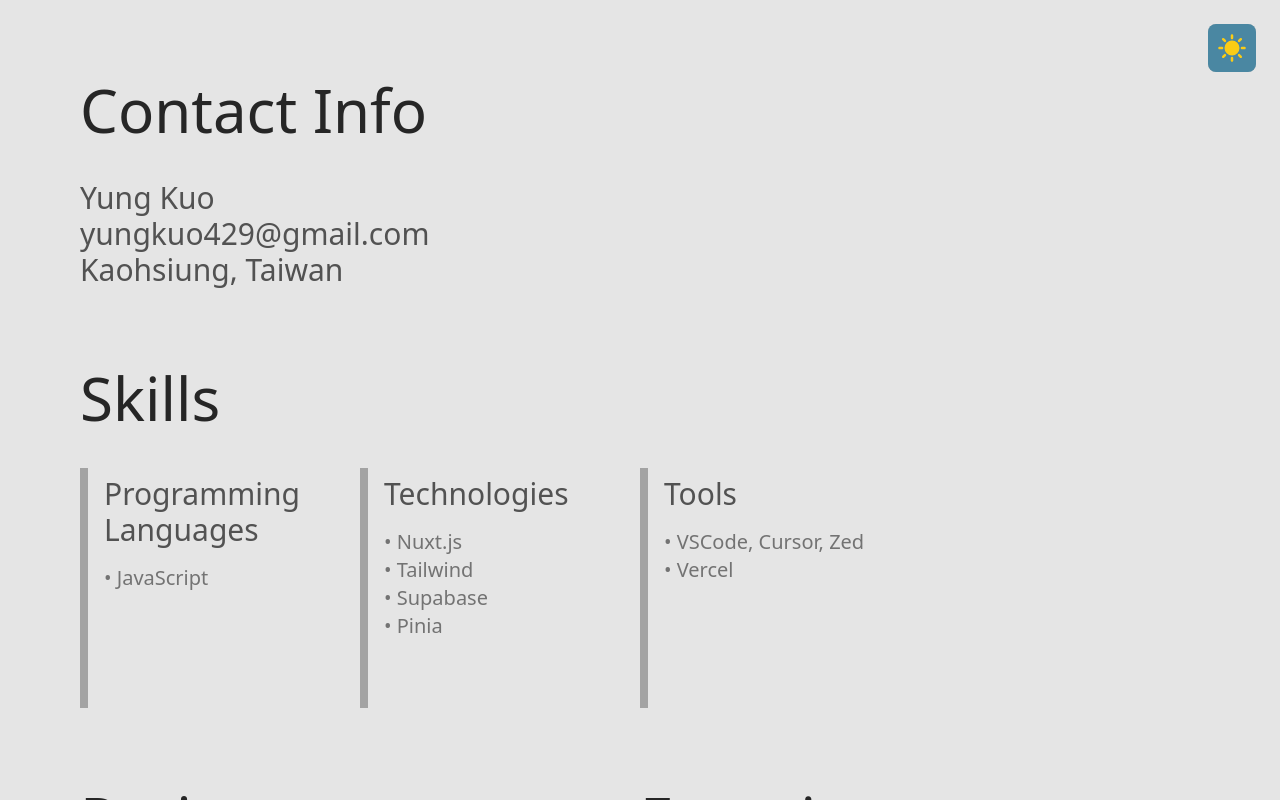
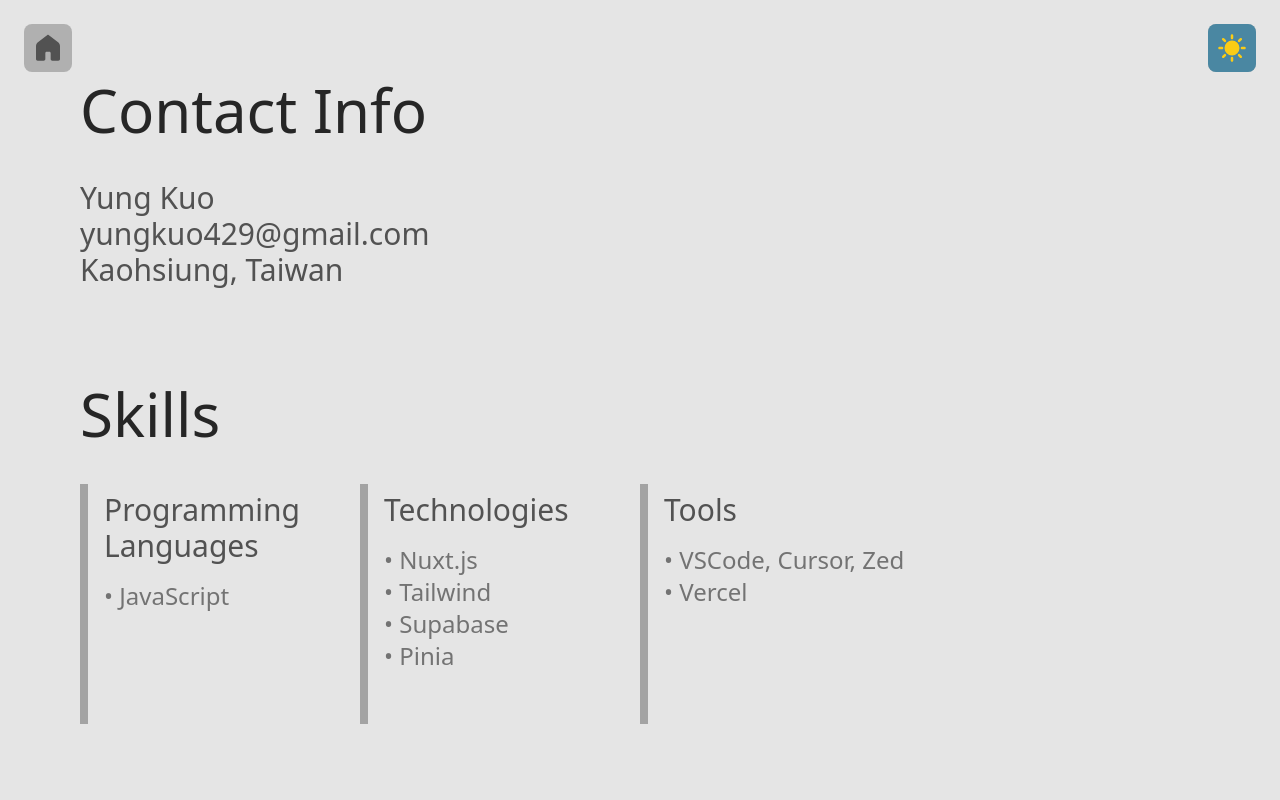
Before and after one commit to Yung-Kuo/my-blog, a Nuxt app: page /resume in a window 1280 px wide. Built offline with nearby package versions, Linux system fonts and the light colour scheme; no server answers.

Commit message:
add home page shortcut and modify resume

```diff
--- /dev/null
+++ b/components/Gadget/Home.vue
@@ -0,0 +1,13 @@
+<template>
+  <NuxtLink to="/">
+    <div
+      class="absolute left-6 top-6 z-30 flex h-12 w-12 items-center justify-center rounded-lg bg-neutral-400 bg-opacity-80 text-neutral-600 transition-all hover:bg-opacity-100 hover:text-neutral-800 dark:bg-neutral-800 dark:bg-opacity-80 dark:text-neutral-400 dark:hover:bg-neutral-700 dark:hover:bg-opacity-100 dark:hover:text-neutral-200"
+    >
+      <div
+        class="flex h-full w-full items-center justify-center rounded-lg bg-yellow-400 bg-opacity-0 transition-all hover:bg-opacity-10"
+      >
+        <IconsHome />
+      </div>
+    </div>
+  </NuxtLink>
+</template>
--- /dev/null
+++ b/components/Icons/Home.vue
@@ -0,0 +1,13 @@
+<template>
+  <svg
+    xmlns="http://www.w3.org/2000/svg"
+    width="2em"
+    height="2em"
+    viewBox="0 0 48 48"
+  >
+    <path
+      fill="currentColor"
+      d="M39.5,43h-9c-1.381,0-2.5-1.119-2.5-2.5v-9c0-1.105-0.895-2-2-2h-4c-1.105,0-2,0.895-2,2v9c0,1.381-1.119,2.5-2.5,2.5h-9	C7.119,43,6,41.881,6,40.5V21.413c0-2.299,1.054-4.471,2.859-5.893L23.071,4.321c0.545-0.428,1.313-0.428,1.857,0L39.142,15.52	C40.947,16.942,42,19.113,42,21.411V40.5C42,41.881,40.881,43,39.5,43z"
+    ></path>
+  </svg>
+</template>
--- a/components/Icons/Moon.vue
+++ b/components/Icons/Moon.vue
@@ -1,9 +1,13 @@
 <template>
-  <svg xmlns="http://www.w3.org/2000/svg" width="1em" height="1em" viewBox="0 0 512 512"><path fill="currentColor" d="M152.62 126.77c0-33 4.85-66.35 17.23-94.77C87.54 67.83 32 151.89 32 247.38C32 375.85 136.15 480 264.62 480c95.49 0 179.55-55.54 215.38-137.85c-28.42 12.38-61.8 17.23-94.77 17.23c-128.47 0-232.61-104.14-232.61-232.61Z"></path></svg>
+  <svg
+    xmlns="http://www.w3.org/2000/svg"
+    width="1em"
+    height="1em"
+    viewBox="0 0 512 512"
+  >
+    <path
+      fill="currentColor"
+      d="M152.62 126.77c0-33 4.85-66.35 17.23-94.77C87.54 67.83 32 151.89 32 247.38C32 375.85 136.15 480 264.62 480c95.49 0 179.55-55.54 215.38-137.85c-28.42 12.38-61.8 17.23-94.77 17.23c-128.47 0-232.61-104.14-232.61-232.61Z"
+    ></path>
+  </svg>
 </template>
-
-<script>
-export default {
-  name: 'IonMoonSharp'
-}
-</script>
--- a/components/Icons/Sun.vue
+++ b/components/Icons/Sun.vue
@@ -1,9 +1,13 @@
 <template>
-  <svg xmlns="http://www.w3.org/2000/svg" width="1em" height="1em" viewBox="0 0 24 24"><path fill="currentColor" d="M12 5q-.425 0-.713-.288T11 4V2q0-.425.288-.713T12 1q.425 0 .713.288T13 2v2q0 .425-.288.713T12 5Zm4.95 2.05q-.275-.275-.275-.687t.275-.713l1.4-1.425q.3-.3.712-.3t.713.3q.275.275.275.7t-.275.7L18.35 7.05q-.275.275-.7.275t-.7-.275ZM20 13q-.425 0-.713-.288T19 12q0-.425.288-.713T20 11h2q.425 0 .713.288T23 12q0 .425-.288.713T22 13h-2Zm-8 10q-.425 0-.713-.288T11 22v-2q0-.425.288-.713T12 19q.425 0 .713.288T13 20v2q0 .425-.288.713T12 23ZM5.65 7.05l-1.425-1.4q-.3-.3-.3-.725t.3-.7q.275-.275.7-.275t.7.275L7.05 5.65q.275.275.275.7t-.275.7q-.3.275-.7.275t-.7-.275Zm12.7 12.725l-1.4-1.425q-.275-.3-.275-.713t.275-.687q.275-.275.688-.275t.712.275l1.425 1.4q.3.275.288.7t-.288.725q-.3.3-.725.3t-.7-.3ZM2 13q-.425 0-.713-.288T1 12q0-.425.288-.713T2 11h2q.425 0 .713.288T5 12q0 .425-.288.713T4 13H2Zm2.225 6.775q-.275-.275-.275-.7t.275-.7L5.65 16.95q.275-.275.687-.275t.713.275q.3.3.3.713t-.3.712l-1.4 1.4q-.3.3-.725.3t-.7-.3ZM12 18q-2.5 0-4.25-1.75T6 12q0-2.5 1.75-4.25T12 6q2.5 0 4.25 1.75T18 12q0 2.5-1.75 4.25T12 18Z"></path></svg>
+  <svg
+    xmlns="http://www.w3.org/2000/svg"
+    width="1em"
+    height="1em"
+    viewBox="0 0 24 24"
+  >
+    <path
+      fill="currentColor"
+      d="M12 5q-.425 0-.713-.288T11 4V2q0-.425.288-.713T12 1q.425 0 .713.288T13 2v2q0 .425-.288.713T12 5Zm4.95 2.05q-.275-.275-.275-.687t.275-.713l1.4-1.425q.3-.3.712-.3t.713.3q.275.275.275.7t-.275.7L18.35 7.05q-.275.275-.7.275t-.7-.275ZM20 13q-.425 0-.713-.288T19 12q0-.425.288-.713T20 11h2q.425 0 .713.288T23 12q0 .425-.288.713T22 13h-2Zm-8 10q-.425 0-.713-.288T11 22v-2q0-.425.288-.713T12 19q.425 0 .713.288T13 20v2q0 .425-.288.713T12 23ZM5.65 7.05l-1.425-1.4q-.3-.3-.3-.725t.3-.7q.275-.275.7-.275t.7.275L7.05 5.65q.275.275.275.7t-.275.7q-.3.275-.7.275t-.7-.275Zm12.7 12.725l-1.4-1.425q-.275-.3-.275-.713t.275-.687q.275-.275.688-.275t.712.275l1.425 1.4q.3.275.288.7t-.288.725q-.3.3-.725.3t-.7-.3ZM2 13q-.425 0-.713-.288T1 12q0-.425.288-.713T2 11h2q.425 0 .713.288T5 12q0 .425-.288.713T4 13H2Zm2.225 6.775q-.275-.275-.275-.7t.275-.7L5.65 16.95q.275-.275.687-.275t.713.275q.3.3.3.713t-.3.712l-1.4 1.4q-.3.3-.725.3t-.7-.3ZM12 18q-2.5 0-4.25-1.75T6 12q0-2.5 1.75-4.25T12 6q2.5 0 4.25 1.75T18 12q0 2.5-1.75 4.25T12 18Z"
+    ></path>
+  </svg>
 </template>
-
-<script>
-export default {
-  name: 'MaterialSymbolsSunnyRounded'
-}
-</script>
--- a/components/Projects/TwitterClone.vue
+++ b/components/Projects/TwitterClone.vue
@@ -9,7 +9,7 @@
     </NuxtLink>
     <NuxtLink to="https://twitter-clone-rho-smoky.vercel.app/" target="_blank">
       <div
-        class="group grid h-60 w-80 grid-cols-1 grid-rows-1 overflow-hidden rounded-md border-0 dark:border dark:border-neutral-700"
+        class="group grid h-48 w-64 grid-cols-1 grid-rows-1 overflow-hidden rounded-md border-0 dark:border dark:border-neutral-700 xl:h-60 xl:w-80"
       >
         <div
           class="z-10 col-start-1 row-start-1 h-full w-full rounded-md bg-[url('/assets/photo/twitter-clone.webp')] bg-cover bg-center bg-no-repeat transition-all group-hover:scale-105"
--- a/components/UI/Section.vue
+++ b/components/UI/Section.vue
@@ -15,15 +15,15 @@ const isExpand = ref(true);
     >
       <slot name="title" :isExpand="isExpand" />
     </div>
-    <div class="h-10" />
+    <div class="h-4 xl:h-10" />
     <div class="min-h-20">
       <Transition
-        enter-active-class="transition-all duration-300"
-        enter-from-class="opacity-0"
-        enter-to-class="opacity-100"
-        leave-active-class="transition-all duration-300"
-        leave-from-class="opacity-100"
-        leave-to-class="opacity-0"
+        enter-active-class="transition-all duration-500"
+        enter-from-class="opacity-0 max-h-0"
+        enter-to-class="opacity-100 max-h-screen"
+        leave-active-class="transition-all duration-500"
+        leave-from-class="opacity-100 max-h-screen"
+        leave-to-class="opacity-0 max-h-0"
       >
         <div v-show="!props.expand || isExpand">
           <slot name="sub" />
--- a/components/UI/Title/List.vue
+++ b/components/UI/Title/List.vue
@@ -1,7 +1,7 @@
 <template>
   <li>
     <h3
-      class="w-max text-lg text-neutral-500 transition-all dark:text-neutral-500 xl:text-xl"
+      class="w-max text-xl text-neutral-500 transition-all dark:text-neutral-500 xl:text-2xl"
     >
       <slot />
     </h3>
--- a/components/UI/Title/Main.vue
+++ b/components/UI/Title/Main.vue
@@ -29,7 +29,7 @@ const props = defineProps({
 
     <span
       v-if="props.expand"
-      class="grid w-8 grid-cols-1 grid-rows-1 place-items-center"
+      class="grid w-8 grid-cols-1 grid-rows-1 place-items-center transition-all xl:opacity-0 xl:group-hover:opacity-100"
     >
       <Transition
         enter-active-class="transition-all duration-300"
--- a/layouts/default.vue
+++ b/layouts/default.vue
@@ -4,7 +4,7 @@
     id="root"
     class="h-screen w-full overflow-y-scroll bg-neutral-200 transition-all duration-300 dark:bg-neutral-900"
   >
-    <!-- <LayoutHeader class="sticky top-0" /> -->
+    <GadgetHome />
     <GadgetLightSwitch />
     <slot />
   </div>
--- a/pages/index.vue
+++ b/pages/index.vue
@@ -33,7 +33,7 @@ const gallery = ref([]);
 <template>
   <div
     id="body"
-    class="flex flex-col items-center gap-60 px-5 pb-40 pt-20 text-2xl text-neutral-500 xl:px-20"
+    class="flex flex-col items-center gap-36 px-5 pb-40 pt-20 text-2xl text-neutral-500 xl:gap-60 xl:px-20"
   >
     <!-- Projects -->
     <div class="flex w-full flex-col">
@@ -45,14 +45,14 @@ const gallery = ref([]);
       ></div>
       <div class="h-8" />
       <!-- project links -->
-      <div class="flex gap-10 xl:justify-center">
+      <div class="flex justify-center gap-10">
         <ProjectsTwitterClone />
       </div>
     </div>
     <!-- Resume -->
     <NuxtLink to="/resume">
       <div
-        class="group flex w-min cursor-pointer justify-center rounded-md bg-neutral-400 bg-opacity-50 px-28 py-8 text-center transition-all hover:scale-105 active:scale-100 dark:bg-neutral-700"
+        class="group flex w-min cursor-pointer justify-center rounded-md bg-neutral-400 bg-opacity-50 px-16 py-6 text-center transition-all hover:scale-105 active:scale-100 dark:bg-neutral-700 xl:px-28 xl:py-8"
       >
         <UITitleAlt
           class="text-neutral-700 group-hover:text-neutral-800 dark:text-neutral-300 dark:group-hover:text-neutral-200"
--- a/pages/resume.vue
+++ b/pages/resume.vue
@@ -1,7 +1,7 @@
 <script setup></script>
 <template>
   <!--  -->
-  <div class="flex flex-col gap-20 p-10 xl:p-20 xl:pb-40">
+  <div class="flex flex-col gap-16 p-10 py-20 xl:gap-24 xl:p-20 xl:pb-40">
     <UISection>
       <template #title>
         <UITitleMain noHover>Contact Info</UITitleMain>
@@ -54,9 +54,9 @@
       </template>
     </UISection>
     <!--  -->
-    <div class="flex flex-wrap">
+    <div class="flex flex-wrap gap-10 xl:gap-0">
       <!-- Projects -->
-      <UISection expand class="xl:w-1/2">
+      <UISection expand class="max-w-screen-md xl:w-1/2 2xl:w-1/3">
         <template #title="titleProps">
           <UITitleMain expand :isExpand="titleProps.isExpand"
             >Projects</UITitleMain
@@ -67,7 +67,7 @@
         </template>
       </UISection>
       <!-- Experience -->
-      <UISection expand class="xl:w-1/2">
+      <UISection expand class="max-w-screen-md xl:w-1/2 2xl:w-1/3">
         <template #title="titleProps">
           <UITitleMain expand :isExpand="titleProps.isExpand"
             >Experience</UITitleMain
@@ -83,6 +83,10 @@
       <template #title>
         <UITitleMain noHover>Education</UITitleMain>
       </template>
+      <template #sub>
+        <UITitleSub noHover>B.S. Information Management, 2021</UITitleSub>
+        <UITitleSub noHover>National Sun Yat-sen University(NSYSU)</UITitleSub>
+      </template>
     </UISection>
     <!--  -->
     <UISection expand>
```
